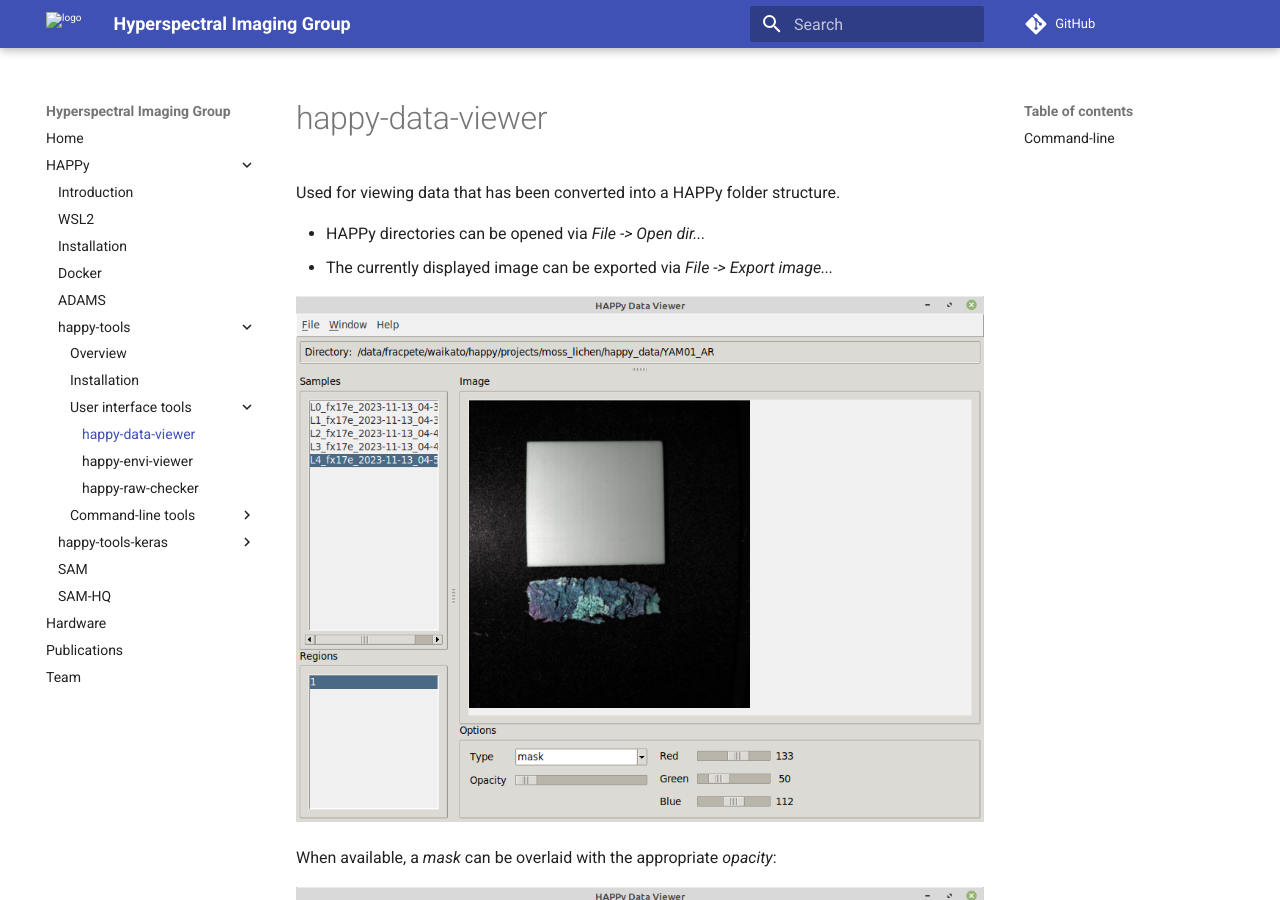
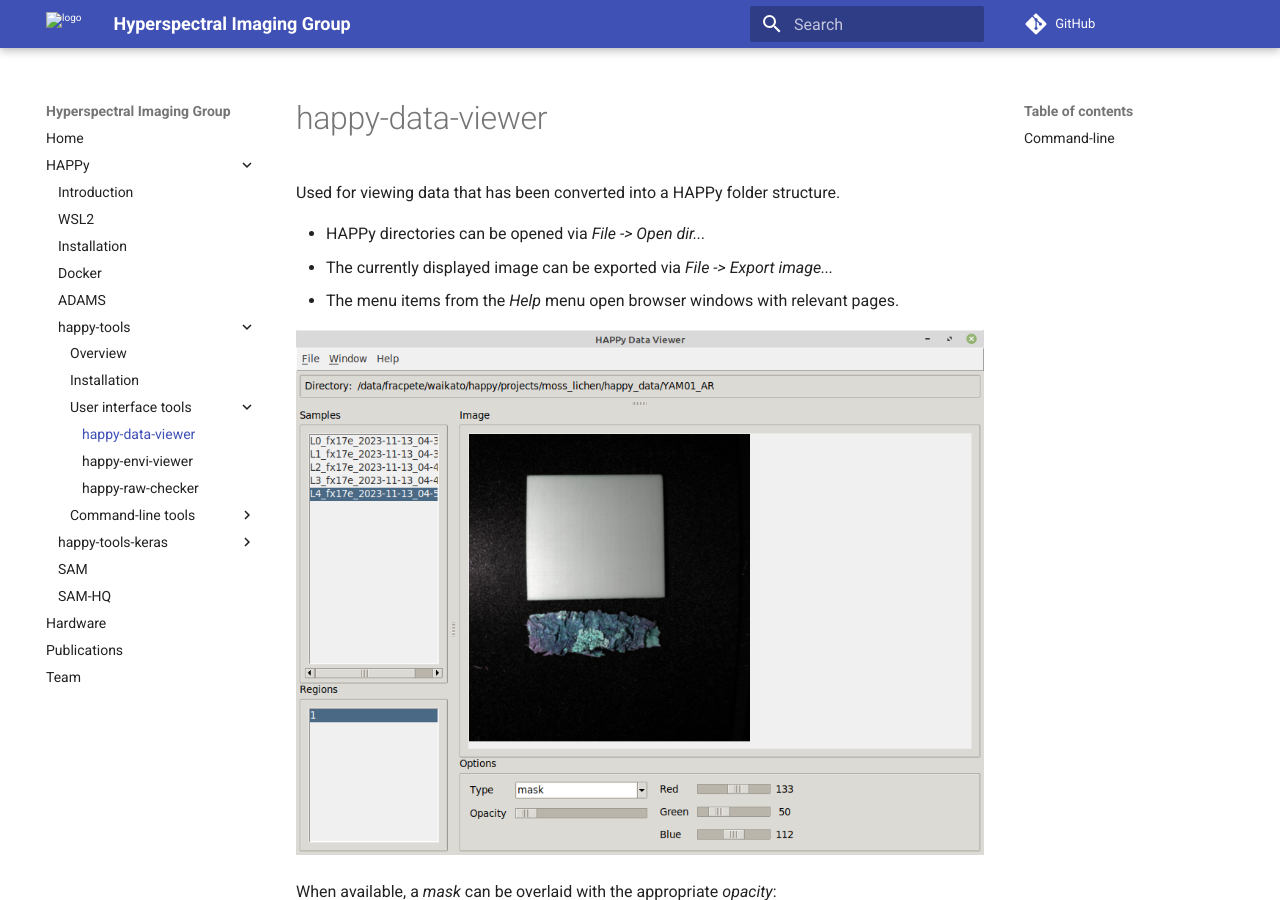
Before and after one commit to wairas/hsi-website, an MkDocs documentation site: the page built from docs/happy/happy_tools/happy-data-viewer.md, in a window 1280 px wide and 900 px high. Built offline with MkDocs 1.6.1 and Material for MkDocs 9.7.7, drawn with Linux system fonts in a browser that asks for light colours; comment, search, counter and statistics services are not loaded.

Commit message:
added note about Help menu

```diff
--- a/docs/happy/happy_tools/happy-data-viewer.md
+++ b/docs/happy/happy_tools/happy-data-viewer.md
@@ -2,6 +2,7 @@ Used for viewing data that has been converted into a HAPPy folder structure.
 
 * HAPPy directories can be opened via *File -> Open dir...*
 * The currently displayed image can be exported via *File -> Export image...*
+* The menu items from the *Help* menu open browser windows with relevant pages.
 
 ![Data Viewer with sample loaded](img/data_viewer-main.png)
 
```
